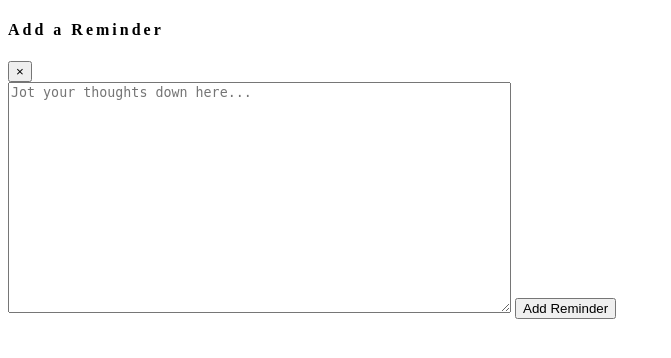
After one commit to SheKei/COMP3000-Computing-Project, a PHP site: page /add_reminder.php in a window 1280 px wide. The commit adds this page. Shown: the top 358 px of the page, without its empty margins (0-671 px from the left). Run offline with PHP 8.4, Linux system fonts and the light colour scheme; some libraries are stand-ins or nearby versions.

Commit message:
UI for add reminder implemented

```diff
--- /dev/null
+++ b/Hourly/View/add_reminder.php
@@ -0,0 +1,46 @@
+<!DOCTYPE html>
+<html lang="en">
+<head>
+    <meta charset="UTF-8">
+    <meta name="viewport" content="width=device-width, initial-scale=1.0" />
+    <script src="https://kit.fontawesome.com/a076d05399.js"></script>
+    <script src="https://ajax.googleapis.com/ajax/libs/jquery/3.5.1/jquery.min.js"></script>
+    <style>
+        .modal-header{
+            letter-spacing: 3px;
+            font-family: "Century Gothic", "Century", "Century Schoolbook";
+        }
+    </style>
+</head>
+<body style='font-family: "Century Gothic", "Century", "Century Schoolbook"'>
+
+<div class="modal fade" id="reminderModal">
+    <div class="modal-dialog modal-dialog-centered modal-md">
+        <div class="modal-content">
+
+            <div class="modal-header">
+                <h4 class="modal-title">Add a Reminder</h4>
+                <button type="button" class="close" data-dismiss="modal">&times;</button>
+            </div>
+
+            <div class="modal-body">
+                <div class="container" id="reminderContainer">
+
+                    <!-- Form to add a reminder -->
+                    <form method="post" action="">
+                        <label for="reminder">
+                            <textarea class="form-control" cols="60" rows="15" placeholder="Jot your thoughts down here..."></textarea>
+                        </label>
+
+                        <button type="submit" class="btn btn-success" id="addReminder">Add Reminder</button>
+                    </form>
+
+                </div>
+            </div>
+
+        </div>
+    </div>
+</div>
+
+</body>
+</html>
```
Also changed, not shown: Hourly/View/home.php (+6 -2 lines).
